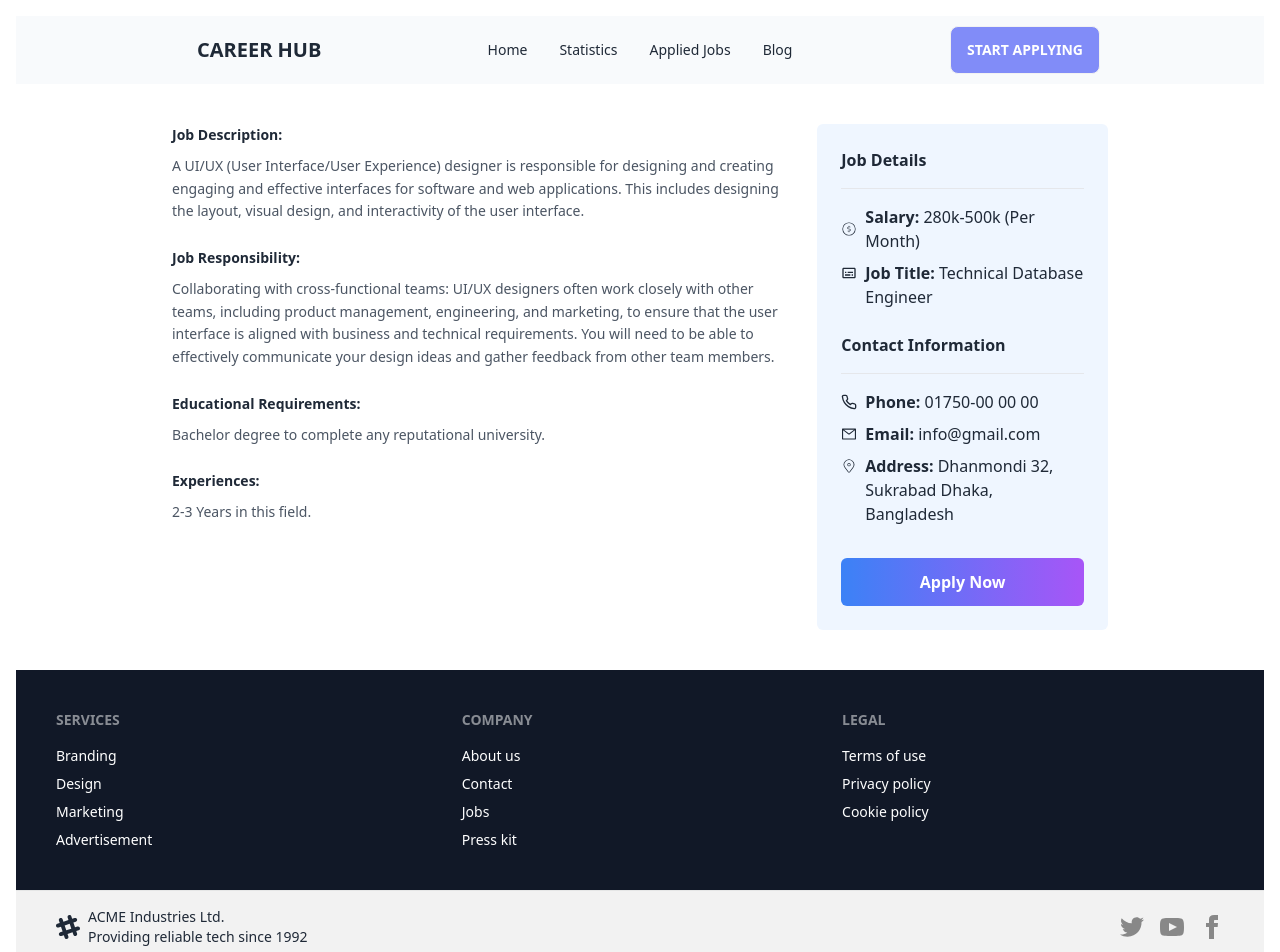
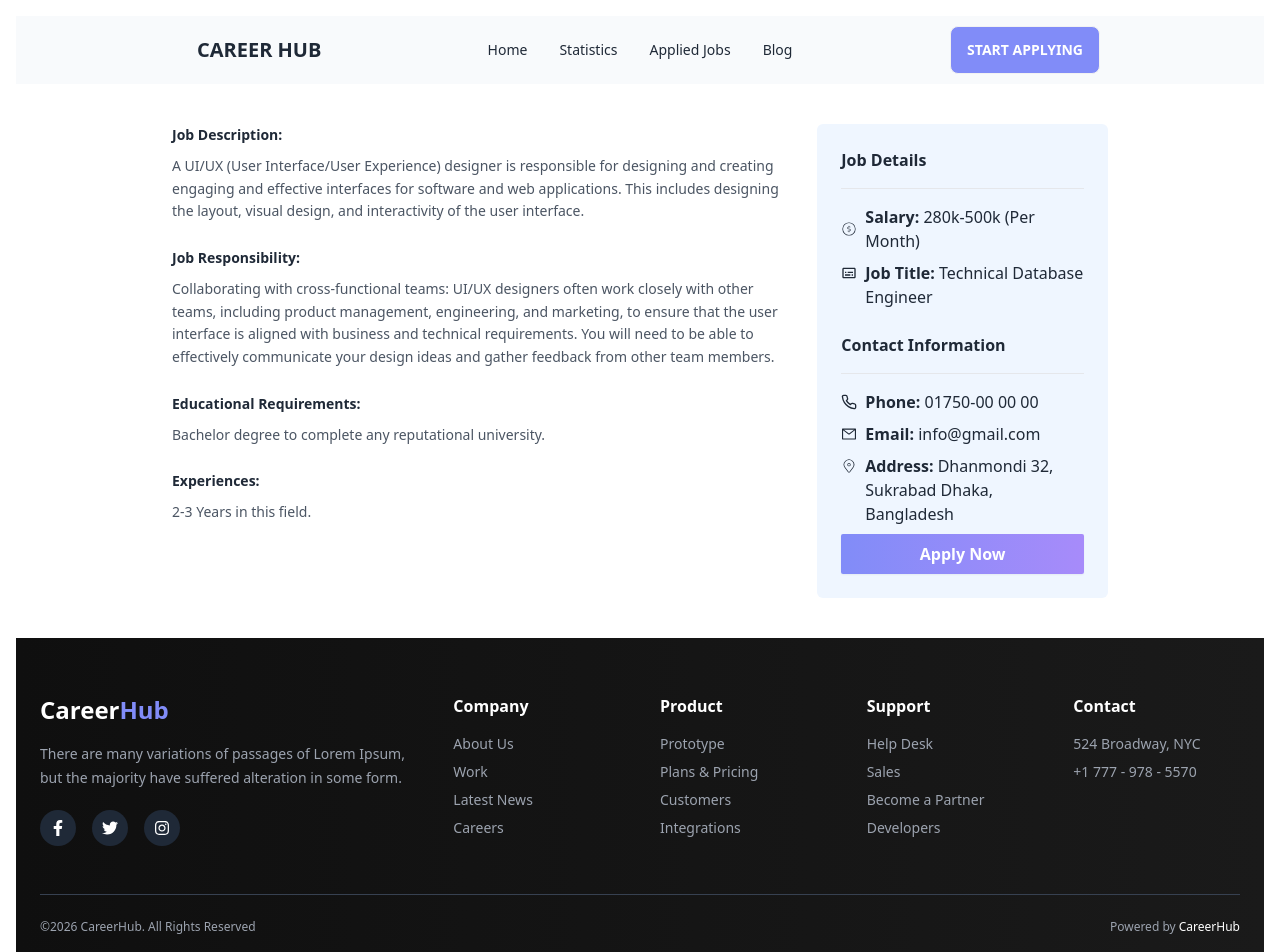
Before and after one commit to oworkmahade/React-Career-Hub, a React (Vite) app: page /job/1 in a window 1280 px wide. Shown: the top 952 px of the page. Built offline with nearby package versions, Linux system fonts and the light colour scheme.

Commit message:
commited

```diff
--- a/src/Components/Banner/Banner.jsx
+++ b/src/Components/Banner/Banner.jsx
@@ -16,10 +16,7 @@ export default function Banner() {
             from start to finish.
           </p>
           <div className="mt-4">
-            <button
-              className="text-sm bg-gradient-to-r from-blue-500 to-purple-500 p-2 rounded-md text-white"
-              type="button"
-            >
+            <button className="px-4 py-2 bg-gradient-to-r from-[#818cf8] to-[#a78bfa] text-white font-semibold rounded-sm shadow-sm hover:opacity-90 transition-opacity">
               Get Started
             </button>
           </div>
--- a/src/Components/Blog/Blog.jsx
+++ b/src/Components/Blog/Blog.jsx
@@ -1,5 +1,9 @@
 const Blog = () => {
-  return <div></div>;
+  return (
+    <div className="border-2 border-red-600 p-4">
+      <h2>Blog</h2>
+    </div>
+  );
 };
 
 export default Blog;
--- a/src/Components/FeaturedJobs/FeaturedJobs.jsx
+++ b/src/Components/FeaturedJobs/FeaturedJobs.jsx
@@ -1,6 +1,7 @@
 import React from "react";
 import Section from "../Section/Section";
 import Job from "../Job/Job";
+import SharedButton from "../SharedButton/SharedButton";
 
 export default function FeaturedJobs({ jobs }) {
   return (
@@ -15,6 +16,9 @@ export default function FeaturedJobs({ jobs }) {
           <Job job={job}></Job>
         ))}
       </div>
+      <div className="seeAll flex flex-row justify-center mt-8 w-32 mx-auto">
+        <SharedButton btnText="See All Jobs"></SharedButton>
+      </div>
     </div>
   );
 }
--- a/src/Components/Footer/Footer.jsx
+++ b/src/Components/Footer/Footer.jsx
@@ -1,84 +1,90 @@
+import { FaFacebookF, FaTwitter, FaInstagram } from "react-icons/fa";
 const Footer = () => {
   return (
     <>
-      <footer className="footer sm:footer-horizontal text-white p-10 bg-gray-900 w-full">
-        <nav>
-          <h6 className="footer-title">Services</h6>
-          <a className="link link-hover">Branding</a>
-          <a className="link link-hover">Design</a>
-          <a className="link link-hover">Marketing</a>
-          <a className="link link-hover">Advertisement</a>
-        </nav>
-        <nav>
-          <h6 className="footer-title">Company</h6>
-          <a className="link link-hover">About us</a>
-          <a className="link link-hover">Contact</a>
-          <a className="link link-hover">Jobs</a>
-          <a className="link link-hover">Press kit</a>
-        </nav>
-        <nav>
-          <h6 className="footer-title">Legal</h6>
-          <a className="link link-hover">Terms of use</a>
-          <a className="link link-hover">Privacy policy</a>
-          <a className="link link-hover">Cookie policy</a>
-        </nav>
-      </footer>
-      <footer className="footer bg-base-200 text-base-content border-base-300 border-t px-10 py-4">
-        <aside className="grid-flow-col items-center">
-          <svg
-            width="24"
-            height="24"
-            viewBox="0 0 24 24"
-            xmlns="http://www.w3.org/2000/svg"
-            fillRule="evenodd"
-            clipRule="evenodd"
-            className="fill-current"
-          >
-            <path d="M22.672 15.226l-2.432.811.841 2.515c.33 1.019-.209 2.127-1.23 2.456-1.15.325-2.148-.321-2.463-1.226l-.84-2.518-5.013 1.677.84 2.517c.391 1.203-.434 2.542-1.831 2.542-.88 0-1.601-.564-1.86-1.314l-.842-2.516-2.431.809c-1.135.328-2.145-.317-2.463-1.229-.329-1.018.211-2.127 1.231-2.456l2.432-.809-1.621-4.823-2.432.808c-1.355.384-2.558-.59-2.558-1.839 0-.817.509-1.582 1.327-1.846l2.433-.809-.842-2.515c-.33-1.02.211-2.129 1.232-2.458 1.02-.329 2.13.209 2.461 1.229l.842 2.515 5.011-1.677-.839-2.517c-.403-1.238.484-2.553 1.843-2.553.819 0 1.585.509 1.85 1.326l.841 2.517 2.431-.81c1.02-.33 2.131.211 2.461 1.229.332 1.018-.21 2.126-1.23 2.456l-2.433.809 1.622 4.823 2.433-.809c1.242-.401 2.557.484 2.557 1.838 0 .819-.51 1.583-1.328 1.847m-8.992-6.428l-5.01 1.675 1.619 4.828 5.011-1.674-1.62-4.829z"></path>
-          </svg>
-          <p>
-            ACME Industries Ltd.
-            <br />
-            Providing reliable tech since 1992
-          </p>
-        </aside>
-        <nav className="md:place-self-center md:justify-self-end text-[rgb(136,136,136)]">
-          <div className="grid grid-flow-col gap-4">
-            <a>
-              <svg
-                xmlns="http://www.w3.org/2000/svg"
-                width="24"
-                height="24"
-                viewBox="0 0 24 24"
-                className="fill-current"
-              >
-                <path d="M24 4.557c-.883.392-1.832.656-2.828.775 1.017-.609 1.798-1.574 2.165-2.724-.951.564-2.005.974-3.127 1.195-.897-.957-2.178-1.555-3.594-1.555-3.179 0-5.515 2.966-4.797 6.045-4.091-.205-7.719-2.165-10.148-5.144-1.29 2.213-.669 5.108 1.523 6.574-.806-.026-1.566-.247-2.229-.616-.054 2.281 1.581 4.415 3.949 4.89-.693.188-1.452.232-2.224.084.626 1.956 2.444 3.379 4.6 3.419-2.07 1.623-4.678 2.348-7.29 2.04 2.179 1.397 4.768 2.212 7.548 2.212 9.142 0 14.307-7.721 13.995-14.646.962-.695 1.797-1.562 2.457-2.549z"></path>
-              </svg>
-            </a>
-            <a>
-              <svg
-                xmlns="http://www.w3.org/2000/svg"
-                width="24"
-                height="24"
-                viewBox="0 0 24 24"
-                className="fill-current"
-              >
-                <path d="M19.615 3.184c-3.604-.246-11.631-.245-15.23 0-3.897.266-4.356 2.62-4.385 8.816.029 6.185.484 8.549 4.385 8.816 3.6.245 11.626.246 15.23 0 3.897-.266 4.356-2.62 4.385-8.816-.029-6.185-.484-8.549-4.385-8.816zm-10.615 12.816v-8l8 3.993-8 4.007z"></path>
-              </svg>
-            </a>
-            <a>
-              <svg
-                xmlns="http://www.w3.org/2000/svg"
-                width="24"
-                height="24"
-                viewBox="0 0 24 24"
-                className="fill-current"
-              >
-                <path d="M9 8h-3v4h3v12h5v-12h3.642l.358-4h-4v-1.667c0-.955.192-1.333 1.115-1.333h2.885v-5h-3.808c-3.596 0-5.192 1.583-5.192 4.615v3.385z"></path>
-              </svg>
-            </a>
+      <footer className="bg-gradient-to-r from-[#0f0f0f] to-[#1a1a1a] text-gray-400">
+        <div className="max-w-7xl mx-auto px-6 py-14">
+          {/* Main Footer Grid */}
+          <div className="grid grid-cols-1 md:grid-cols-2 lg:grid-cols-6 gap-10">
+            {/* Brand Section */}
+            <div className="lg:col-span-2">
+              <h2 className="text-white text-2xl font-semibold mb-4">
+                Career<span className="text-indigo-400">Hub</span>
+              </h2>
+              <p className="text-sm leading-6 mb-5 max-w-sm">
+                There are many variations of passages of Lorem Ipsum, but the
+                majority have suffered alteration in some form.
+              </p>
+              <div className="flex gap-4">
+                <a className="w-9 h-9 flex items-center justify-center rounded-full bg-gray-800 text-white hover:bg-indigo-500 transition">
+                  <FaFacebookF />
+                </a>
+                <a className="w-9 h-9 flex items-center justify-center rounded-full bg-gray-800 text-white hover:bg-sky-500 transition">
+                  <FaTwitter />
+                </a>
+                <a className="w-9 h-9 flex items-center justify-center rounded-full bg-gray-800 text-white hover:bg-pink-500 transition">
+                  <FaInstagram />
+                </a>
+              </div>
+            </div>
+
+            {/* Company */}
+            <div>
+              <h3 className="text-white font-semibold mb-4">Company</h3>
+              <ul className="space-y-2 text-sm">
+                <li className="hover:text-white cursor-pointer">About Us</li>
+                <li className="hover:text-white cursor-pointer">Work</li>
+                <li className="hover:text-white cursor-pointer">Latest News</li>
+                <li className="hover:text-white cursor-pointer">Careers</li>
+              </ul>
+            </div>
+
+            {/* Product */}
+            <div>
+              <h3 className="text-white font-semibold mb-4">Product</h3>
+              <ul className="space-y-2 text-sm">
+                <li className="hover:text-white cursor-pointer">Prototype</li>
+                <li className="hover:text-white cursor-pointer">
+                  Plans & Pricing
+                </li>
+                <li className="hover:text-white cursor-pointer">Customers</li>
+                <li className="hover:text-white cursor-pointer">
+                  Integrations
+                </li>
+              </ul>
+            </div>
+
+            {/* Support */}
+            <div>
+              <h3 className="text-white font-semibold mb-4">Support</h3>
+              <ul className="space-y-2 text-sm">
+                <li className="hover:text-white cursor-pointer">Help Desk</li>
+                <li className="hover:text-white cursor-pointer">Sales</li>
+                <li className="hover:text-white cursor-pointer">
+                  Become a Partner
+                </li>
+                <li className="hover:text-white cursor-pointer">Developers</li>
+              </ul>
+            </div>
+
+            {/* Contact */}
+            <div>
+              <h3 className="text-white font-semibold mb-4">Contact</h3>
+              <ul className="space-y-2 text-sm">
+                <li>524 Broadway, NYC</li>
+                <li>+1 777 - 978 - 5570</li>
+              </ul>
+            </div>
           </div>
-        </nav>
+
+          {/* Divider */}
+          <div className="border-t border-gray-700 mt-12 pt-6 flex flex-col md:flex-row items-center justify-between text-xs">
+            <p>©2026 CareerHub. All Rights Reserved</p>
+            <p className="mt-2 md:mt-0">
+              Powered by <span className="text-white">CareerHub</span>
+            </p>
+          </div>
+        </div>
       </footer>
     </>
   );
--- a/src/Components/Job/Job.jsx
+++ b/src/Components/Job/Job.jsx
@@ -39,12 +39,12 @@ export default function Job({ job }) {
           </div>
         </div>
 
-        <div className="button">
+        <div className="button ">
           <button
             onClick={handleShowDetails}
-            className="bg-blue-400 rounded-sm p-2 text-white font-semibold"
+            className="px-4 py-2 bg-gradient-to-r from-[#818cf8] to-[#a78bfa] text-white font-semibold rounded-sm shadow-sm hover:opacity-90 transition-opacity"
           >
-            View Details
+            See Details
           </button>
         </div>
       </div>
--- a/src/Components/JobCategoryList/JobCategoryList.jsx
+++ b/src/Components/JobCategoryList/JobCategoryList.jsx
@@ -15,7 +15,7 @@ export default function JobCategoryList() {
   // console.log(categoryList);
   return (
     <>
-      <div className="border-red-600 border-2 my-2 p-2 w-3/4 mx-auto mt-32">
+      <div className="my-2 p-2 w-3/4 mx-auto mt-32">
         <Section para="Job Category List provides a structured overview of job sectors, helping users for choosing suitable career opportunities easily"></Section>
 
         <div className="JobCategoryList grid grid-cols-1 md:grid-cols-4 gap-4">
--- a/src/Components/JobDetails/JobDetails.jsx
+++ b/src/Components/JobDetails/JobDetails.jsx
@@ -3,6 +3,7 @@ import { CiDollar, CiLocationOn } from "react-icons/ci";
 import { MdOutlineSubtitles } from "react-icons/md";
 import { LuPhone } from "react-icons/lu";
 import { AiOutlineMail } from "react-icons/ai";
+import SharedButton from "../SharedButton/SharedButton";
 
 export default function JobDetails() {
   const { id } = useParams();
@@ -103,10 +104,9 @@ export default function JobDetails() {
               </div>
             </div>
           </div>
-
-          <button className="mt-6 bg-gradient-to-r from-blue-500 to-purple-500 text-white font-semibold py-3 rounded-md">
-            Apply Now
-          </button>
+          <div className="applyNowBtn flex flex-row justify-center">
+            <SharedButton btnText="Apply Now"></SharedButton>
+          </div>
         </div>
       </div>
     </div>
--- /dev/null
+++ b/src/Components/SharedButton/SharedButton.jsx
@@ -0,0 +1,9 @@
+export default function SharedButton({ btnText }) {
+  return (
+    <>
+      <button className="w-full px-4 py-2 bg-gradient-to-r from-[#818cf8] to-[#a78bfa] text-white font-semibold rounded-sm shadow-sm hover:opacity-90 transition-opacity">
+        {btnText}
+      </button>
+    </>
+  );
+}
--- a/src/Components/Statistics/Statistics.jsx
+++ b/src/Components/Statistics/Statistics.jsx
@@ -1,5 +1,9 @@
 const Statistics = () => {
-  return <div></div>;
+  return (
+    <div className="border-2 border-red-600 p-4">
+      <h2>Statistics</h2>
+    </div>
+  );
 };
 
 export default Statistics;
```
